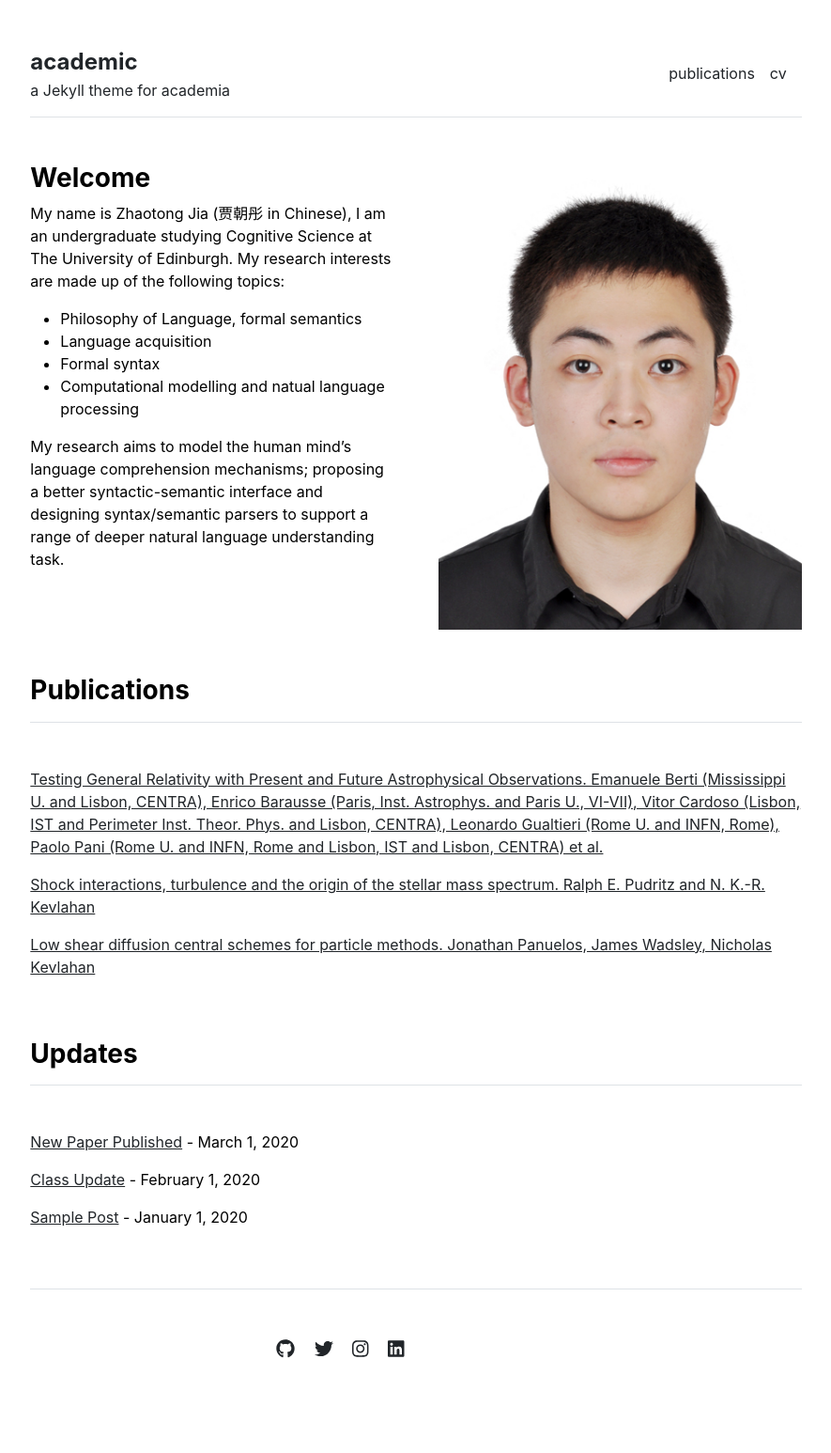
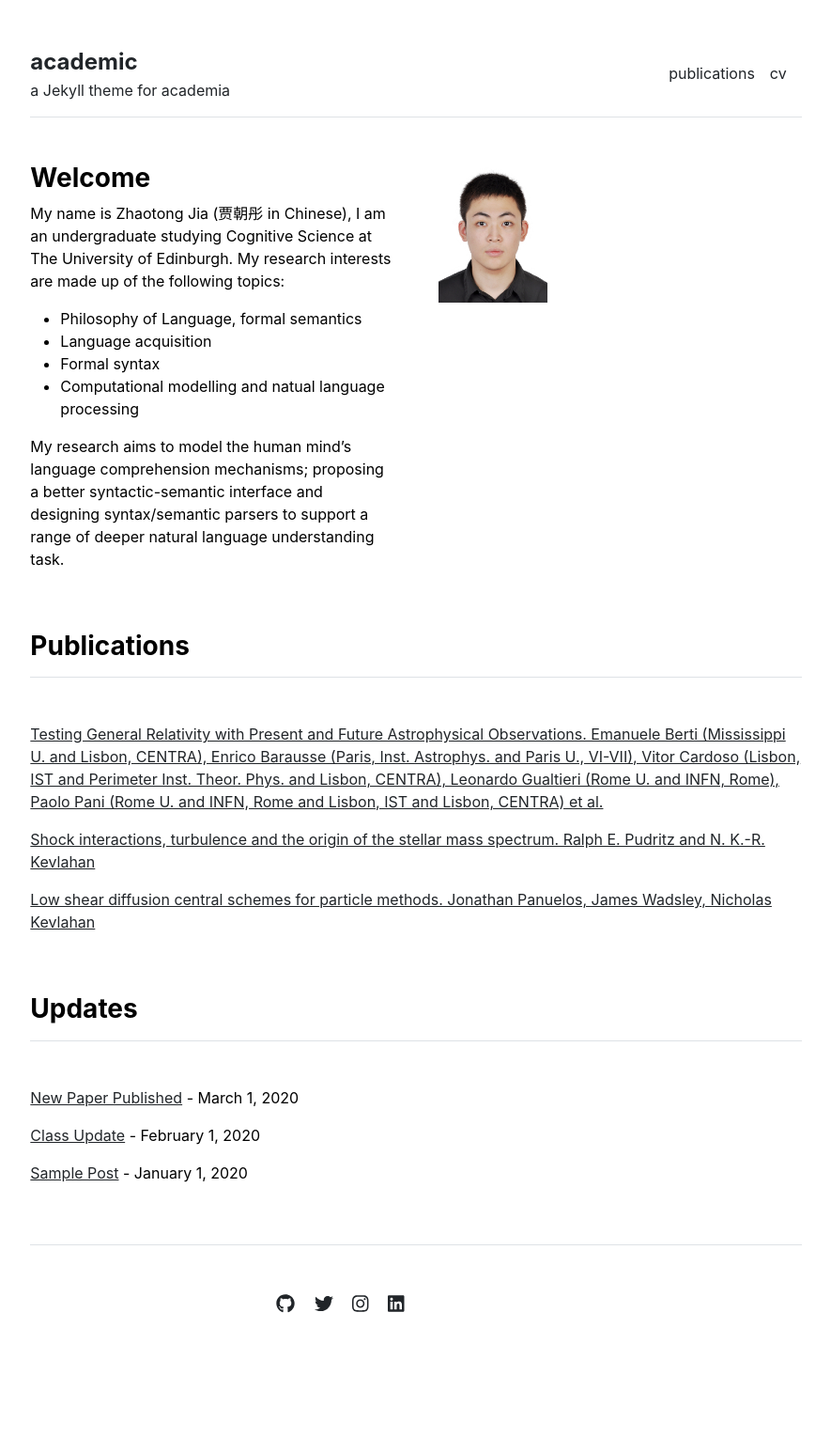
Before and after one commit to chotong/chotong.github.io, a Jekyll site: the page built from docs/index.md, in a window 1280 px wide. Shown: the whole page at 94% size, without its empty margins (197-1082 px from the left). Built offline with Jekyll 4.4.1, drawn with Linux system fonts in a browser that asks for light colours; after the commit the page ends 1499 px from its top, so only the background shows below that.

Commit message:
Update home.html

```diff
--- a/docs/_layouts/home.html
+++ b/docs/_layouts/home.html
@@ -8,7 +8,7 @@ layout: default
     {{ content }}
   </div>
   <div class="col-md-6">
-    <img src="{{ site.github.url }}/assets/img/JIA Zhaotong.jpg" alt="Home" width="100%">
+    <img src="{{ site.github.url }}/assets/img/JIA Zhaotong.jpg" alt="Home" width="30%">
   </div>
 </div>
 
```
